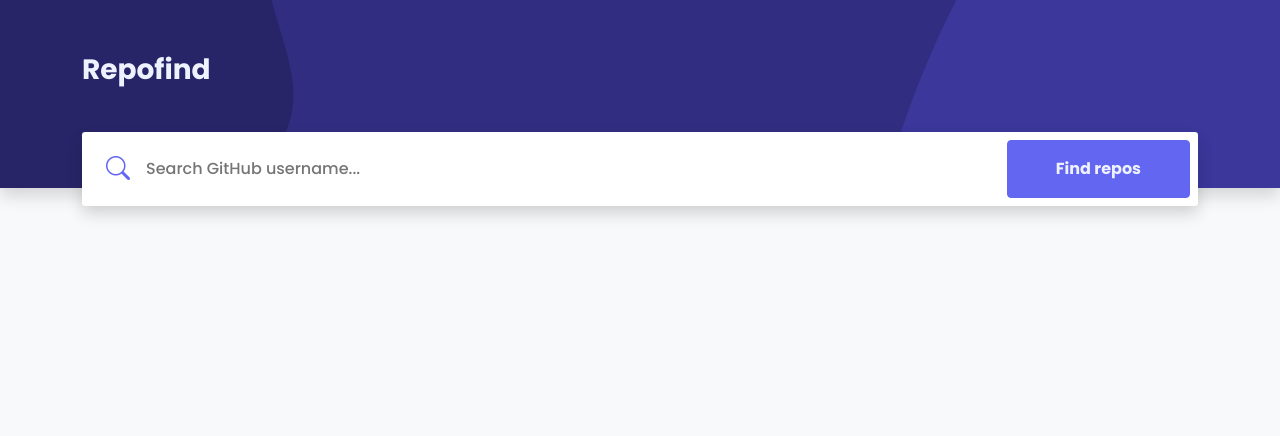
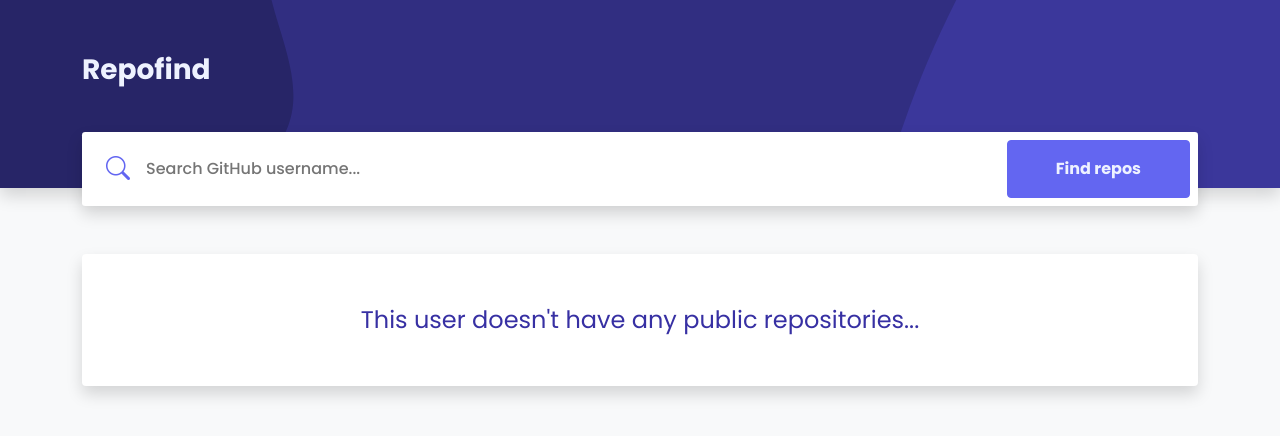
Before and after one commit to freieslebenadam/github-user-repos, a Vue app: page / in a window 1280 px wide. Shown: the top 436 px of the page. Built offline with nearby package versions, Linux system fonts and the light colour scheme.

Commit message:
Error panel redesign and condition for no public repos

```diff
--- a/src/components/Home/ErrorPanel.vue
+++ b/src/components/Home/ErrorPanel.vue
@@ -1,7 +1,12 @@
 <template>
   <div class="text-center my-5">
     <div class="container">
-      <div class="alert alert-danger">
+      <div
+        class="error-message bg-white rounded-1 shadow py-4 text-danger fs-5 d-flex align-items-center justify-content-center fw-medium"
+      >
+        <span class="me-3 fs-4 text-danger">
+          <i class="bi bi-exclamation-triangle-fill"></i>
+        </span>
         {{ errorMessage }}
       </div>
     </div>
@@ -18,3 +23,10 @@ export default {
   },
 };
 </script>
+
+<style lang="scss" scoped>
+.error-message {
+  background: linear-gradient(to right, rgba(255, 0, 0, 0.204), transparent);
+  border: 1px solid rgb(255, 134, 134);
+}
+</style>
--- a/src/components/Home/Home.vue
+++ b/src/components/Home/Home.vue
@@ -5,6 +5,13 @@
     <LoadingPanel v-if="loading" />
     <ErrorPanel v-else-if="error" />
     <ReposList v-else-if="repos && repos.length" :repos="repos" />
+    <div v-else class="container">
+      <p
+        class="text-center fs-4 text-primary-800 bg-white rounded shadow p-5 mt-5"
+      >
+        This user doesn't have any public repositories...
+      </p>
+    </div>
   </FadeTransition>
 </template>
 
```
